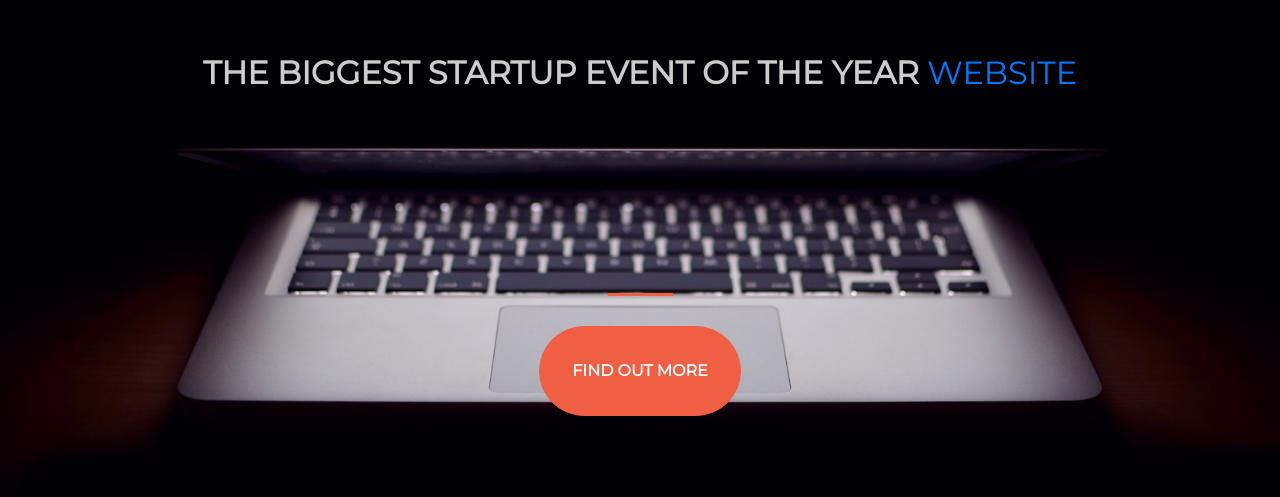
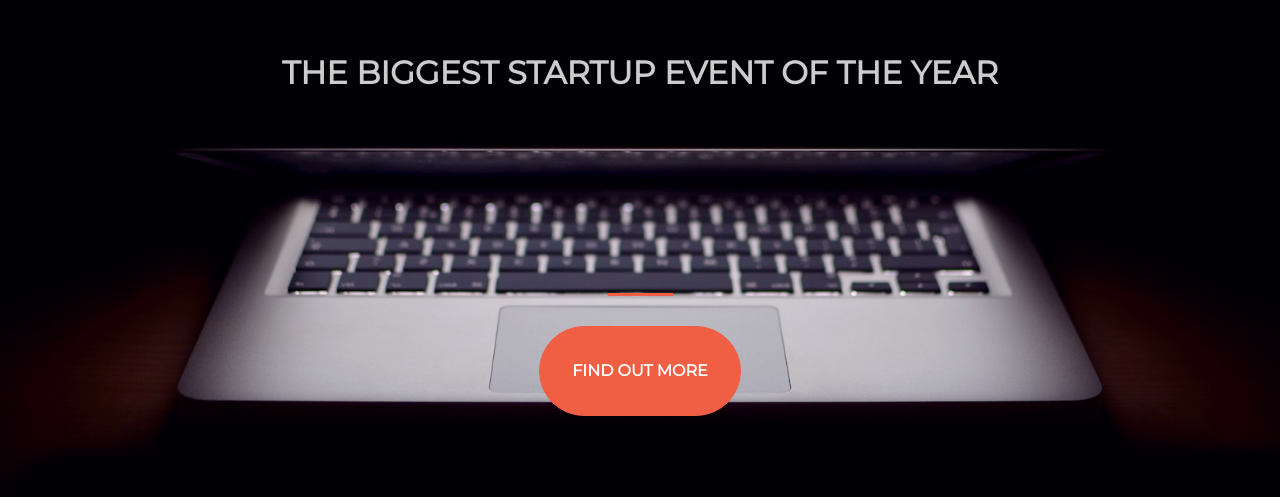
Before and after one commit to DevineDaimonds/DevineDaimonds.github.io, a plain HTML site: page index.html in a window 1280 px wide. Shown: the part 165-662 px from the top of the page. Drawn offline with nearby package versions, Linux system fonts and the light colour scheme.

Commit message:
Revert "Merge branch 'master' of https://github.com/DevineDaimonds/DevineDaimonds.github.io"
This reverts commit 5378cb24cf7ef3d2b63cc66b8b723d373f56296f, reversing
changes made to 3c9821a8ea751f76d7445c3e2c420cbee2289f78.

```diff
--- a/index.html
+++ b/index.html
@@ -5,7 +5,6 @@
 
     <!-- Google Fonts -->
     <link href="https://fonts.googleapis.com/css?family=Montserrat" rel="stylesheet">
-
 
     <!-- Note that the below Bootstrap file is a specific version. If you grab the most
     current from Bootstrap website, you will see the button grow transition being a lot faster
@@ -17,14 +16,12 @@
     <link href="style.css" rel="stylesheet">
   </head>
   <body>
-
     <header class="startup text-center text-white d-flex">
       <div class="container my-auto">
         <div class="row">
           <div class="col-lg-12 my-auto">
             <h1 class="text-uppercase faded">
               <strong>the biggest startup event of the year</strong>
-              <a href="about.html">Website</a>
             </h1>
             <hr>
           </div>
```
